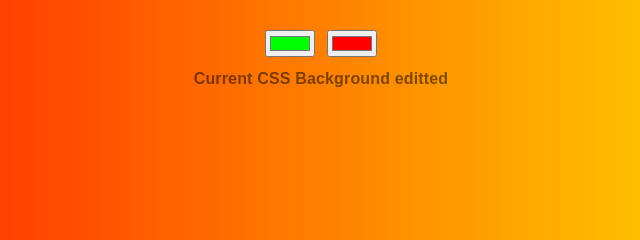
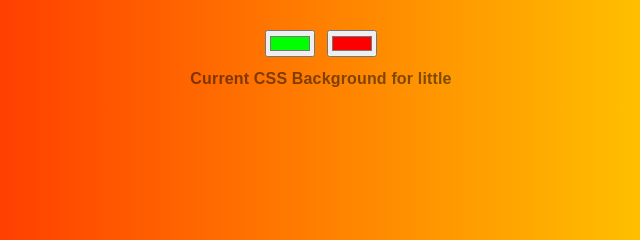
Before and after one commit to tomiwa101/background-generator, a plain HTML site: page index.html in a window 1280 px wide. Shown: the part 175-415 px from the top of the page, 319-959 px from the left. Drawn offline with Linux system fonts and the light colour scheme.

Commit message:
change for branch

```diff
--- a/index.html
+++ b/index.html
@@ -8,7 +8,7 @@
   <h1>Background Generator</h1>
   <input class="color1" type="color" name="color1" value="#00FF00">
   <input class="color2" type="color" name="color2" value="#FF0000">
-  <h2>Current CSS Background editted</h2>
+  <h2>Current CSS Background for little</h2>
   <h3></h3>
 
   <script type="text/javascript" src="script.js"></script>
```
